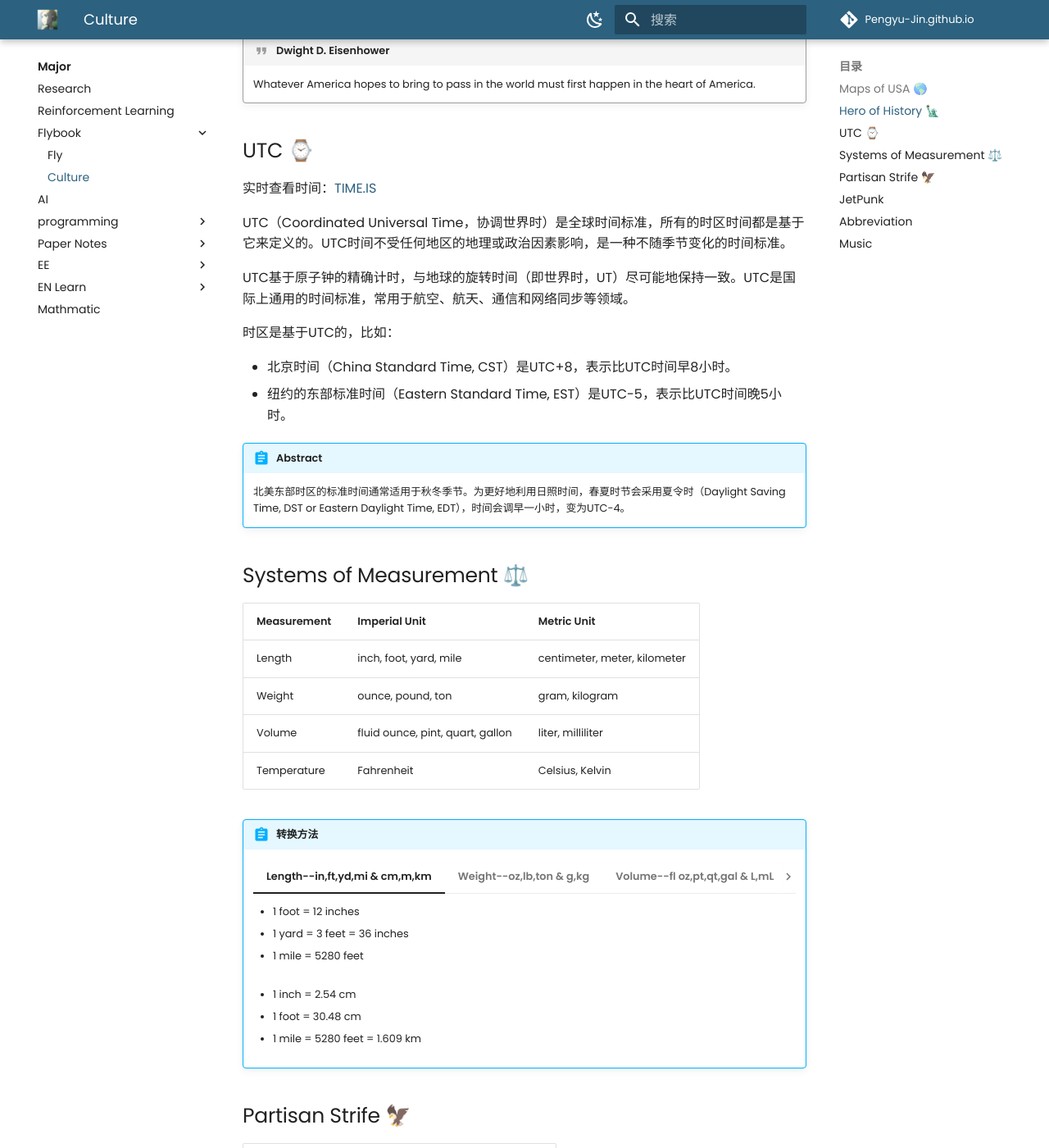
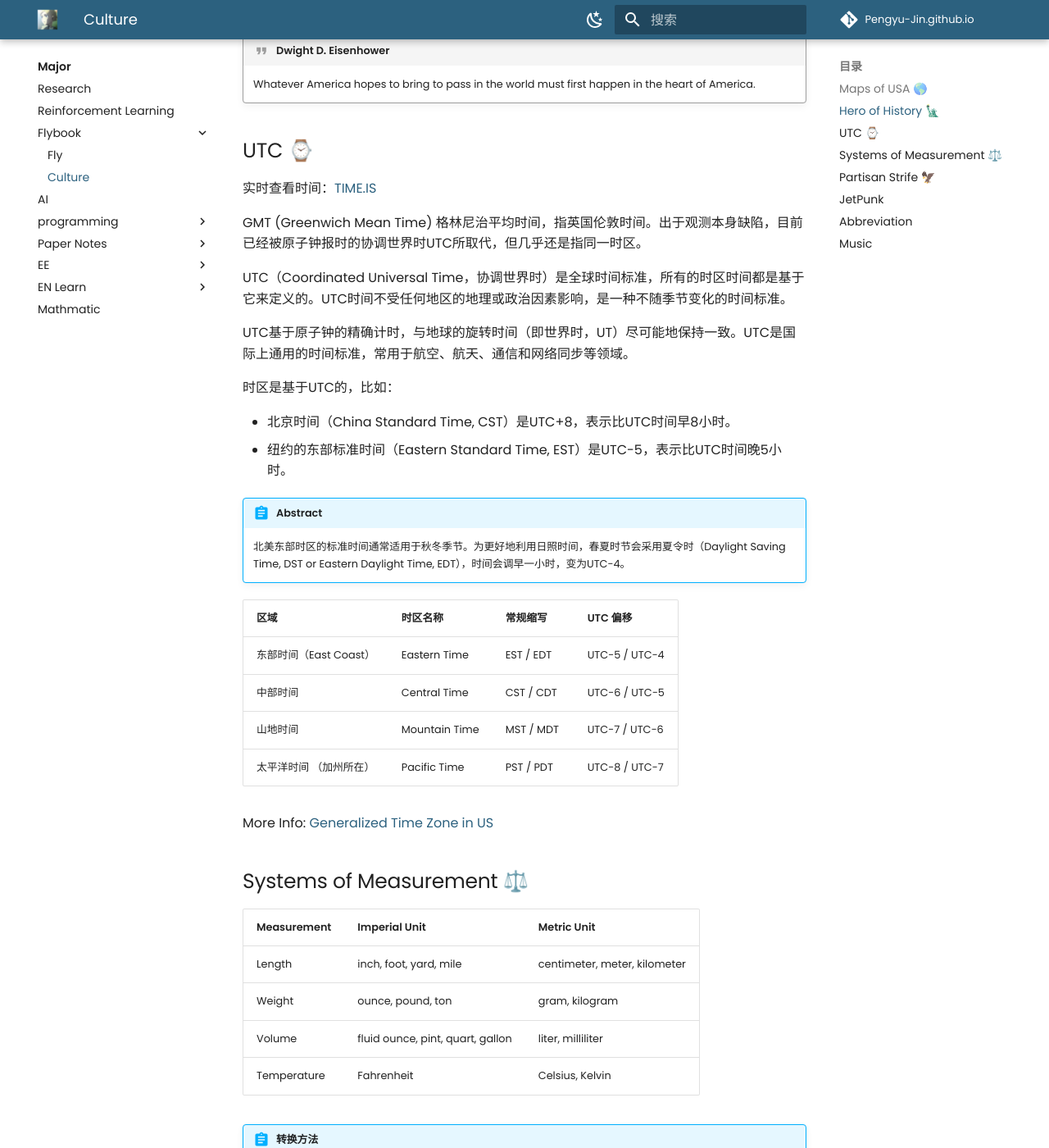
Before and after one commit to Pengyu-Jin/Pengyu-Jin.github.io, an MkDocs documentation site: the page built from docs/major/flybook/culture.md, in a window 1280 px wide and 1400 px high, scrolled down 1378 px. Shown: the whole window at 82% size. Built offline with MkDocs 1.6.1 and Material for MkDocs 9.7.7, drawn with Linux system fonts in a browser that asks for light colours; comment, search, counter and statistics services are not loaded.

```diff
--- a/docs/major/flybook/culture.md
+++ b/docs/major/flybook/culture.md
@@ -39,6 +39,8 @@
 
 实时查看时间：[TIME.IS](https://time.is/zh/){:target="_blank"}
 
+GMT (Greenwich Mean Time) 格林尼治平均时间，指英国伦敦时间。出于观测本身缺陷，目前已经被原子钟报时的协调世界时UTC所取代，但几乎还是指同一时区。
+
 UTC（Coordinated Universal Time，协调世界时）是全球时间标准，所有的时区时间都是基于它来定义的。UTC时间不受任何地区的地理或政治因素影响，是一种不随季节变化的时间标准。
 
 UTC基于原子钟的精确计时，与地球的旋转时间（即世界时，UT）尽可能地保持一致。UTC是国际上通用的时间标准，常用于航空、航天、通信和网络同步等领域。
@@ -51,6 +53,16 @@
 !!! abstract
 
     北美东部时区的标准时间通常适用于秋冬季节。为更好地利用日照时间，春夏时节会采用夏令时（Daylight Saving Time, DST  or  Eastern Daylight Time, EDT），时间会调早一小时，变为UTC-4。
+
+| 区域                 | 时区名称             | 常规缩写          | UTC 偏移            |
+| ------------------ | ---------------- | ------------- | ----------------- |
+| 东部时间（East Coast）   | Eastern Time     | EST / EDT     | UTC−5 / UTC−4     |
+| 中部时间               | Central Time     | CST / CDT     | UTC−6 / UTC−5     |
+| 山地时间               | Mountain Time    | MST / MDT     | UTC−7 / UTC−6     |
+| 太平洋时间 （加州所在） | Pacific Time | PST / PDT | UTC−8 / UTC−7 |
+
+
+More Info: [Generalized Time Zone in US](https://www.timeanddate.com/time/zone/usa#:~:text=Generalized%20Time%20Zones%20in%20United%20States){:target="_blank"}
 
 ## Systems of Measurement ⚖️
 
```
Also changed, not shown: docs/blog/posts/career.md (+55 -3 lines), docs/interest/party building/info.md (+6 -2 lines), docs/major/EN-learn/phrase.md (+5 -0 lines).
